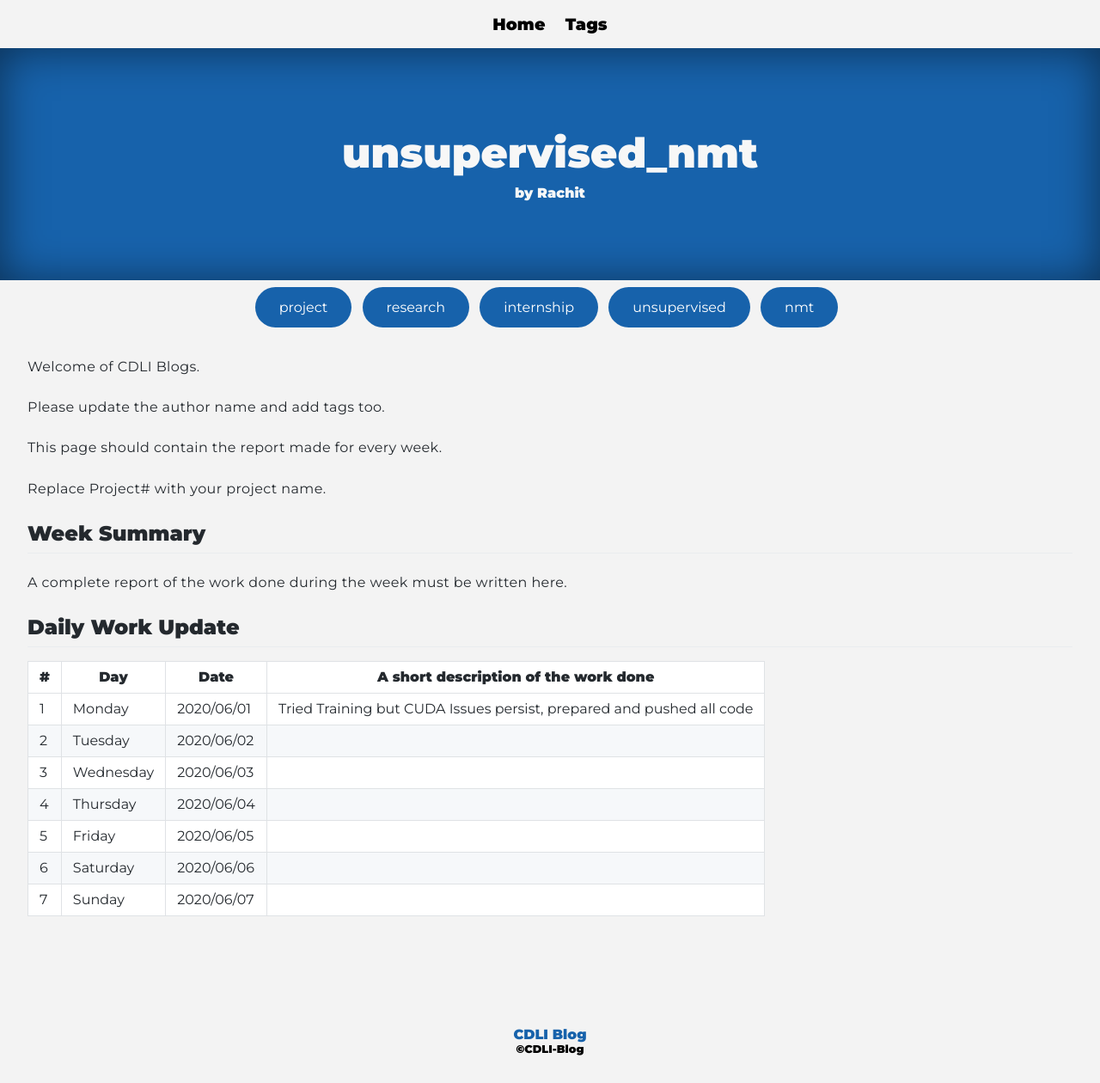
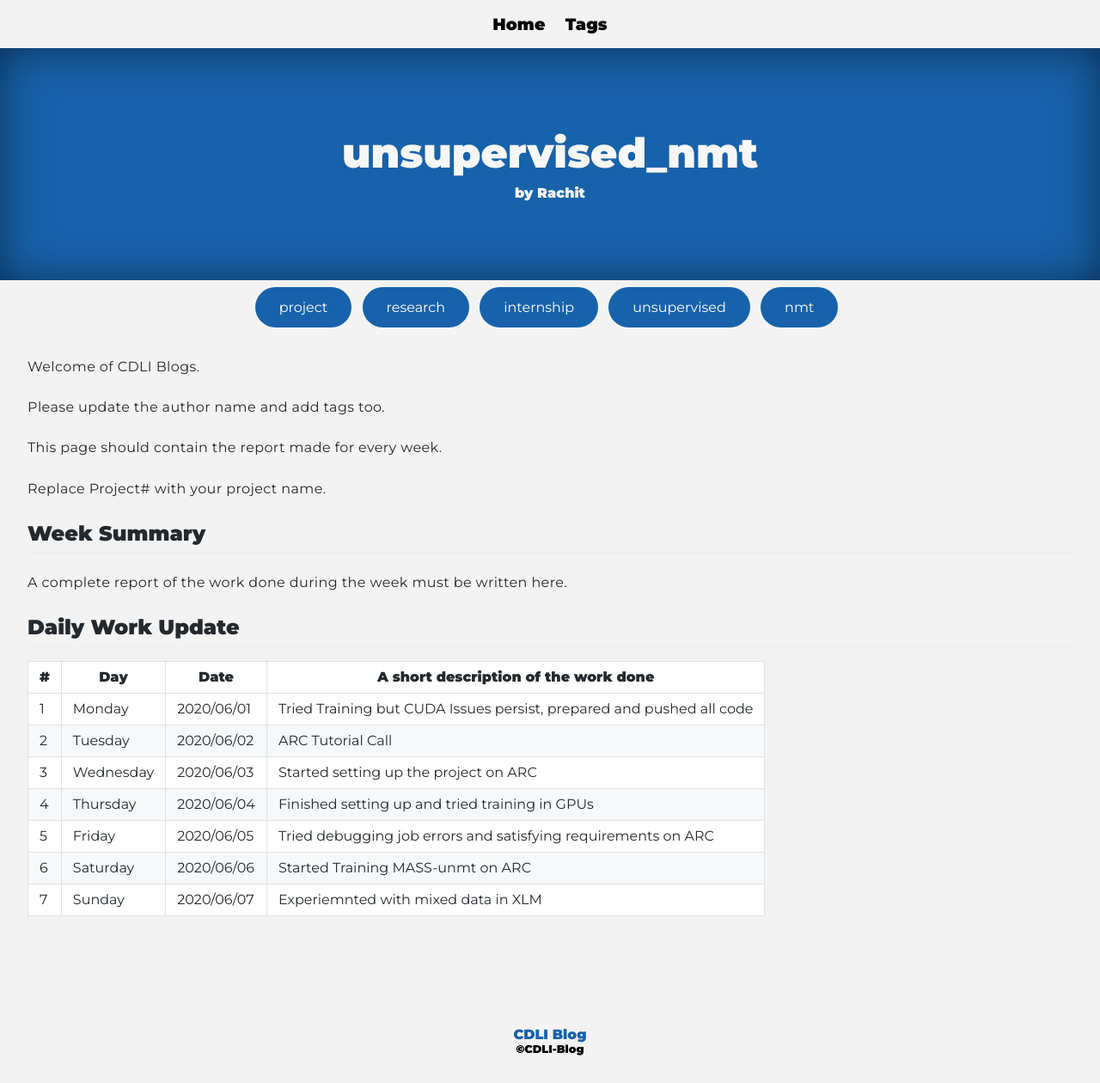
Before and after one commit to cdli-gh/blog, a Jekyll site: the page built from _blog/intern20/unsupervised_nmt/posts/09_week8.md, in a window 1280 px wide. Shown: the whole page at 86% size. Built offline with Jekyll 4.4.1, drawn with Linux system fonts in a browser that asks for light colours; Markdown is read by kramdown in place of the engine named in the settings.

Commit message:
Updated 8.7

```diff
--- a/_blog/intern20/unsupervised_nmt/posts/09_week8.md
+++ b/_blog/intern20/unsupervised_nmt/posts/09_week8.md
@@ -22,9 +22,9 @@ A complete report of the work done during the week must be written here.
 |\#|Day|Date|A short description of the work done|
 |---	|---	|---	|---	|
 |1   	| Monday 	|   2020/06/01	|  Tried Training but CUDA Issues persist, prepared and pushed all code 	|
-|2   	| Tuesday  	|   2020/06/02	|   	|
-|3   	| Wednesday  	|  2020/06/03 	|   	|
-|4   	| Thursday  	|   2020/06/04	|   	|
-|5   	| Friday  	|   2020/06/05	|   	|
-|6   	| Saturday  	|   2020/06/06	|   	|
-|7   	| Sunday  	|   2020/06/07	|   	|
+|2   	| Tuesday  	|   2020/06/02	|  ARC Tutorial Call 	|
+|3   	| Wednesday  	|  2020/06/03 	|  Started setting up the project on ARC 	|
+|4   	| Thursday  	|   2020/06/04	|  Finished setting up and tried training in GPUs 	|
+|5   	| Friday  	|   2020/06/05	|  Tried debugging job errors and satisfying requirements on ARC 	|
+|6   	| Saturday  	|   2020/06/06	|  Started Training MASS-unmt on ARC 	|
+|7   	| Sunday  	|   2020/06/07	|  Experiemnted with mixed data in XLM 	|
```
